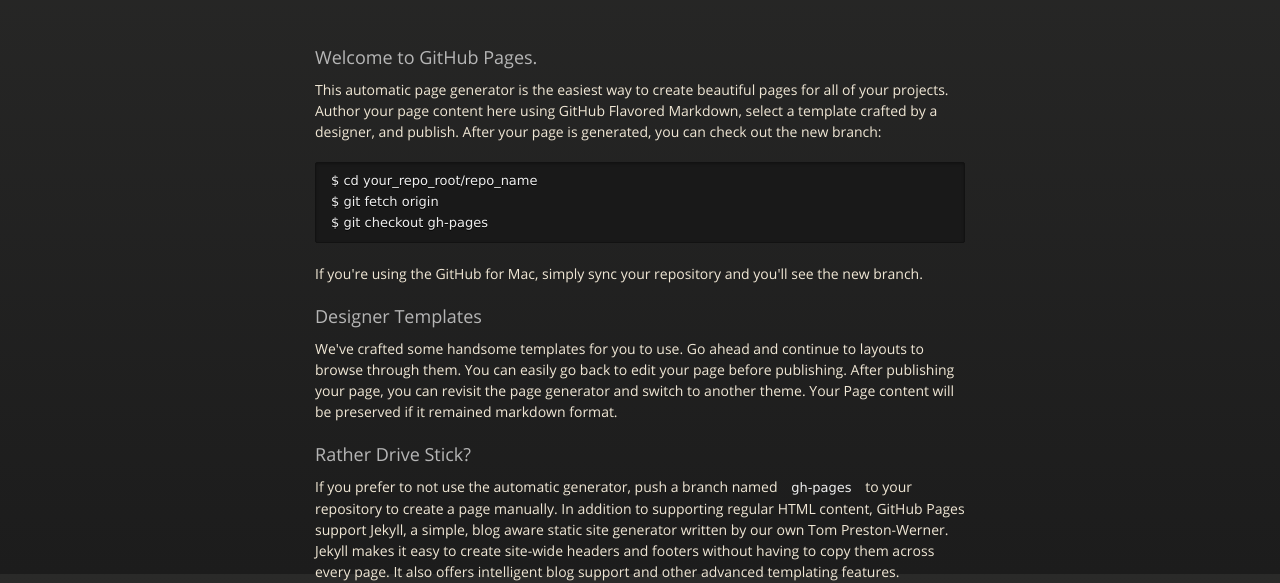
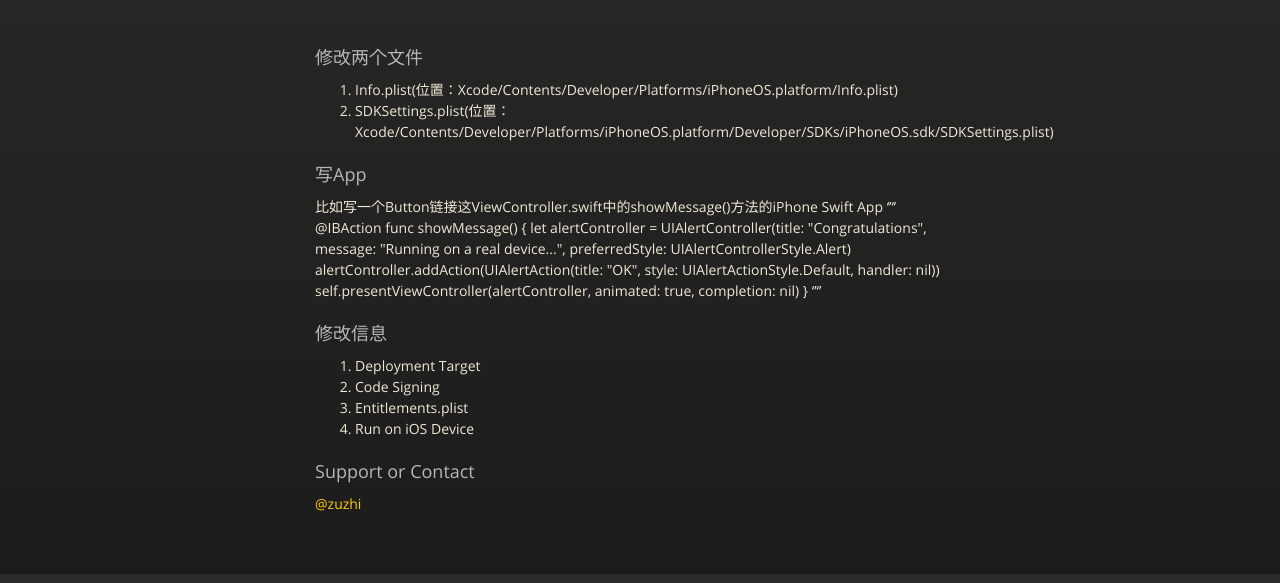
Before and after one commit to zuzhi/FakeCodeSign-Xcode6, a plain HTML site: page index.html in a window 1280 px wide. Shown: the part 226-809 px from the top of the page. Drawn offline with nearby package versions, Linux system fonts and the light colour scheme.

```diff
--- a/index.html
+++ b/index.html
@@ -39,36 +39,39 @@
         </div>
 
         <h3>
-<a id="welcome-to-github-pages" class="anchor" href="#welcome-to-github-pages" aria-hidden="true"><span class="octicon octicon-link"></span></a>Welcome to GitHub Pages.</h3>
+<a id="修改两个文件" class="anchor" href="#%E4%BF%AE%E6%94%B9%E4%B8%A4%E4%B8%AA%E6%96%87%E4%BB%B6" aria-hidden="true"><span class="octicon octicon-link"></span></a>修改两个文件</h3>
 
-<p>This automatic page generator is the easiest way to create beautiful pages for all of your projects. Author your page content here using GitHub Flavored Markdown, select a template crafted by a designer, and publish. After your page is generated, you can check out the new branch:</p>
-
-<pre><code>$ cd your_repo_root/repo_name
-$ git fetch origin
-$ git checkout gh-pages
-</code></pre>
-
-<p>If you're using the GitHub for Mac, simply sync your repository and you'll see the new branch.</p>
+<ol>
+<li>Info.plist(位置：Xcode/Contents/Developer/Platforms/iPhoneOS.platform/Info.plist)</li>
+<li>SDKSettings.plist(位置：Xcode/Contents/Developer/Platforms/iPhoneOS.platform/Developer/SDKs/iPhoneOS.sdk/SDKSettings.plist)</li>
+</ol>
 
 <h3>
-<a id="designer-templates" class="anchor" href="#designer-templates" aria-hidden="true"><span class="octicon octicon-link"></span></a>Designer Templates</h3>
+<a id="写app" class="anchor" href="#%E5%86%99app" aria-hidden="true"><span class="octicon octicon-link"></span></a>写App</h3>
 
-<p>We've crafted some handsome templates for you to use. Go ahead and continue to layouts to browse through them. You can easily go back to edit your page before publishing. After publishing your page, you can revisit the page generator and switch to another theme. Your Page content will be preserved if it remained markdown format.</p>
+<p>比如写一个Button链接这ViewController.swift中的showMessage()方法的iPhone Swift App
+‘’‘’
+@IBAction func showMessage() {
+        let alertController = UIAlertController(title: "Congratulations", message: "Running on a real device...", preferredStyle: UIAlertControllerStyle.Alert)
+        alertController.addAction(UIAlertAction(title: "OK", style: UIAlertActionStyle.Default, handler: nil))
+        self.presentViewController(alertController, animated: true, completion: nil)
+    }
+‘’‘’</p>
 
 <h3>
-<a id="rather-drive-stick" class="anchor" href="#rather-drive-stick" aria-hidden="true"><span class="octicon octicon-link"></span></a>Rather Drive Stick?</h3>
+<a id="修改信息" class="anchor" href="#%E4%BF%AE%E6%94%B9%E4%BF%A1%E6%81%AF" aria-hidden="true"><span class="octicon octicon-link"></span></a>修改信息</h3>
 
-<p>If you prefer to not use the automatic generator, push a branch named <code>gh-pages</code> to your repository to create a page manually. In addition to supporting regular HTML content, GitHub Pages support Jekyll, a simple, blog aware static site generator written by our own Tom Preston-Werner. Jekyll makes it easy to create site-wide headers and footers without having to copy them across every page. It also offers intelligent blog support and other advanced templating features.</p>
-
-<h3>
-<a id="authors-and-contributors" class="anchor" href="#authors-and-contributors" aria-hidden="true"><span class="octicon octicon-link"></span></a>Authors and Contributors</h3>
-
-<p>You can <a href="https://github.com/blog/821" class="user-mention">@mention</a> a GitHub username to generate a link to their profile. The resulting <code>&lt;a&gt;</code> element will link to the contributor's GitHub Profile. For example: In 2007, Chris Wanstrath (<a href="https://github.com/defunkt" class="user-mention">@defunkt</a>), PJ Hyett (<a href="https://github.com/pjhyett" class="user-mention">@pjhyett</a>), and Tom Preston-Werner (<a href="https://github.com/mojombo" class="user-mention">@mojombo</a>) founded GitHub.</p>
+<ol>
+<li>Deployment Target</li>
+<li>Code Signing</li>
+<li>Entitlements.plist</li>
+<li>Run on iOS Device</li>
+</ol>
 
 <h3>
 <a id="support-or-contact" class="anchor" href="#support-or-contact" aria-hidden="true"><span class="octicon octicon-link"></span></a>Support or Contact</h3>
 
-<p>Having trouble with Pages? Check out the documentation at <a href="https://help.github.com/pages">https://help.github.com/pages</a> or contact <a href="mailto:support@github.com">support@github.com</a> and we’ll help you sort it out.</p>
+<p><a href="https://github.com/zuzhi" class="user-mention">@zuzhi</a></p>
       </section>
 
     </div>
```
Also changed, not shown: params.json (+1 -1 lines).
